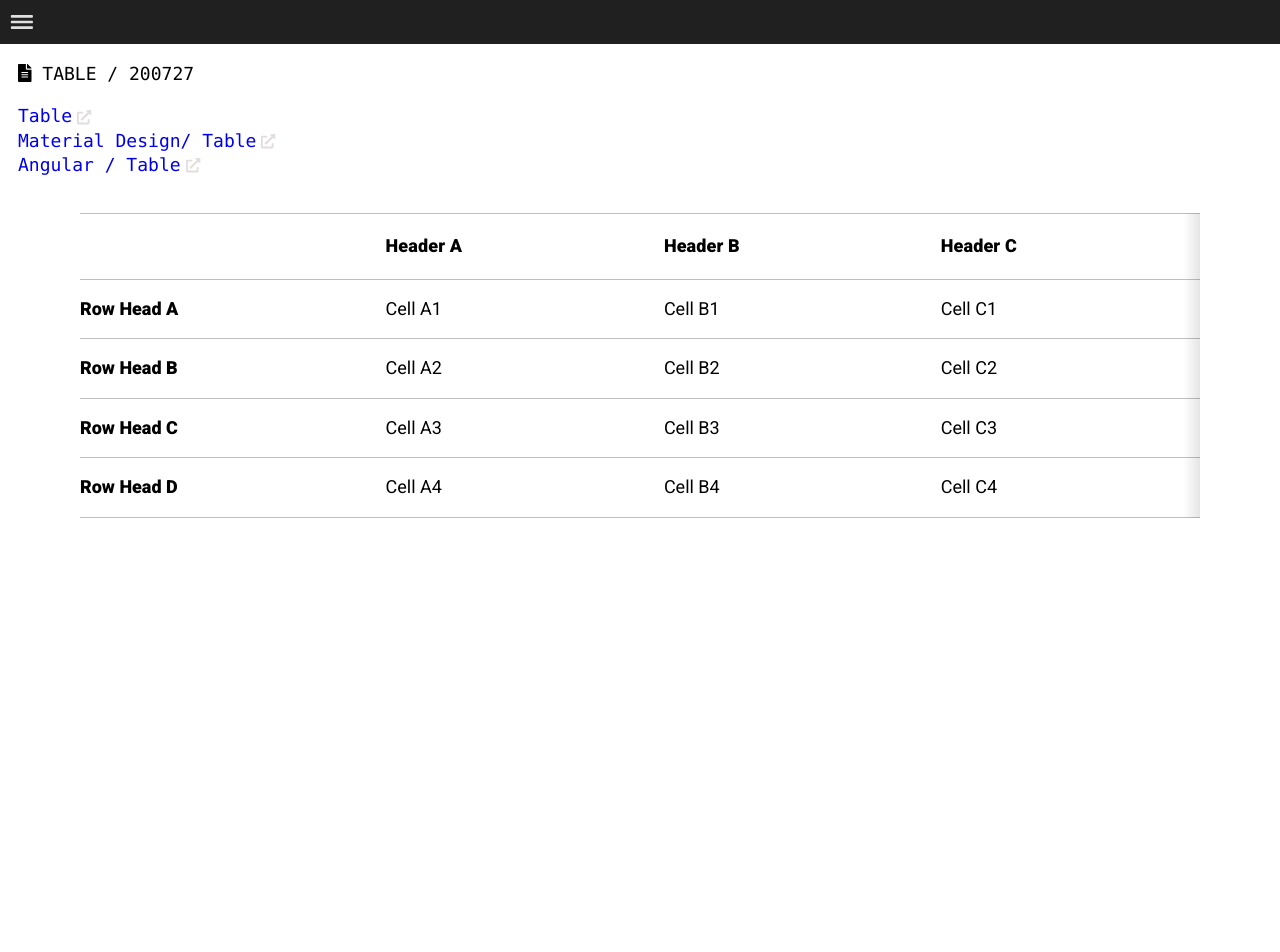
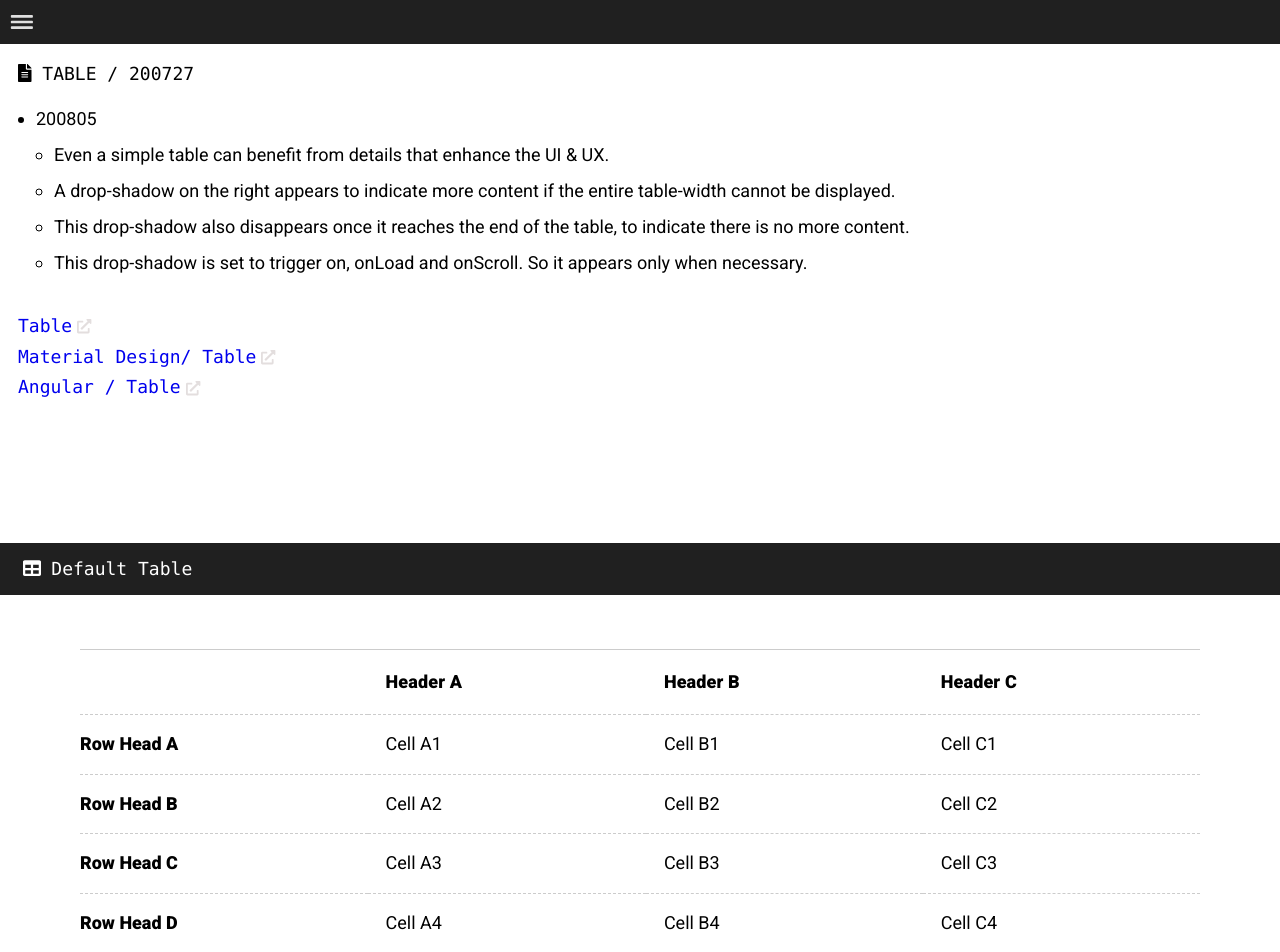
Before and after one commit to Tivo389/94_200318-OET-LIBRARY, a React (Create React App) app: page / in a window 1280 px wide. Shown: the top 952 px of the page. Before the commit the page ends 800 px from the top, so only its background shows below. Built offline with nearby package versions, Linux system fonts and the light colour scheme.

Commit message:
200805 / 200805_table - Made more adjustments to the table - Added slight UI & UX enhancement - Added comparison of Default and Enhanced

```diff
--- a/src/App.js
+++ b/src/App.js
@@ -1,10 +1,10 @@
 import React, { useState } from 'react';
 import Navigation from './components/Navigation';
 import { library } from '@fortawesome/fontawesome-svg-core'
-import { faBars, faExternalLinkAlt, faFileAlt, faLanguage, faNewspaper, faVideo, faCalendarAlt, faPlayCircle, faComments, faMapSigns, faWindowRestore, faTimes, faStar, faHorseHead } from '@fortawesome/free-solid-svg-icons'
+import { faBars, faExternalLinkAlt, faFileAlt, faLanguage, faNewspaper, faVideo, faCalendarAlt, faPlayCircle, faComments, faMapSigns, faWindowRestore, faTimes, faStar, faHorseHead, faTable } from '@fortawesome/free-solid-svg-icons'
 import SectionPrimary from './components/SectionPrimary';
 
-library.add(faBars, faExternalLinkAlt, faFileAlt, faLanguage, faNewspaper, faVideo, faCalendarAlt, faPlayCircle, faComments, faMapSigns, faWindowRestore, faTimes, faStar, faHorseHead);
+library.add(faBars, faExternalLinkAlt, faFileAlt, faLanguage, faNewspaper, faVideo, faCalendarAlt, faPlayCircle, faComments, faMapSigns, faWindowRestore, faTimes, faStar, faHorseHead, faTable);
 
 function App() {
   const [content, setContent] = useState("table");
--- a/src/components/SectionCarouselPaddleBottomUI.js
+++ b/src/components/SectionCarouselPaddleBottomUI.js
@@ -8,10 +8,12 @@ class SectionCarouselPaddleBottomUI extends Component {
       <>
         <section className="sectionContainer">
           <code><FontAwesomeIcon icon="file-alt"/> Carousel / Paddle / Bottom-UI / 200526</code>
-          <li>In terms of a Paddle UI, placing it on the bottom definitely is much easier to use.</li>
-          <li>The content not being covered by the hand is a much better experience. However, the UI does take up about 15% of the height.</li>
-          <li>The loop feature works nicer than expected.</li>
-          <li>Noticability is lower, but the Swipe UI allows for more space, and less clutter.</li>
+          <ul>
+            <li>In terms of a Paddle UI, placing it on the bottom definitely is much easier to use.</li>
+            <li>The content not being covered by the hand is a much better experience. However, the UI does take up about 15% of the height.</li>
+            <li>The loop feature works nicer than expected.</li>
+            <li>Noticability is lower, but the Swipe UI allows for more space, and less clutter.</li>
+          </ul>
         </section>
         <section className="sectionContainer noPaddingBottom">
           <code className="sectionHeader"><FontAwesomeIcon icon="horse-head"/> Carousel / Paddle / Bottom-UI</code>
--- a/src/components/SectionTable.js
+++ b/src/components/SectionTable.js
@@ -1,5 +1,6 @@
 import React, { Component } from 'react';
 import { FontAwesomeIcon } from '@fortawesome/react-fontawesome'
+import { addClass, removeClass } from './Helper';
 
 class SectionTable extends Component {
   // COMPONENT VARIALBES
@@ -8,9 +9,16 @@ class SectionTable extends Component {
   bar = false;
 
   // LIFECYCLE METHODS
-  componentDidMount() {}
+  componentDidMount() {
+    // Check On Load
+    this.updateTableContainer();
+    // Check On Window Resize
+    window.addEventListener('resize', this.updateTableContainer);
+  }
   componentDidUpdate() {}
-  componentWillUnmount() {}
+  componentWillUnmount() {
+    window.removeEventListener('resize', this.updateTableContainer);
+  }
 
   // RENDER OF COMPONENT
   render() {
@@ -18,6 +26,15 @@ class SectionTable extends Component {
       <>
       <section className="sectionContainer">
         <code><FontAwesomeIcon icon="file-alt"/> TABLE / 200727</code>
+        <ul>
+          <li>200805</li>
+          <ul>
+            <li>Even a simple table can benefit from details that enhance the UI &amp; UX.</li>
+            <li>A drop-shadow on the right appears to indicate more content if the entire table-width cannot be displayed.</li>
+            <li>This drop-shadow also disappears once it reaches the end of the table, to indicate there is no more content.</li>
+            <li>This drop-shadow is set to trigger on, onLoad and onScroll. So it appears only when necessary.</li>
+          </ul>
+        </ul>
         <div className="linksContainer">
           <a
             href="https://developer.mozilla.org/en-US/docs/Web/HTML/Element/table"
@@ -40,7 +57,49 @@ class SectionTable extends Component {
         </div>
       </section>
       <section className="sectionContainer">
-        <div className="tableContainer">
+        <code className="sectionHeader"><FontAwesomeIcon icon="table"/> Default Table</code>
+        <div className="defaultTableContainer">
+          <table className="defaultTableElement">
+            <thead className="tableHeader">
+              <tr>
+                <th className="tableHeaderCell"></th>
+                <th className="tableHeaderCell">Header A</th>
+                <th className="tableHeaderCell">Header B</th>
+                <th className="tableHeaderCell">Header C</th>
+              </tr>
+            </thead>
+            <tbody className="tableBody">
+              <tr className="tableBodyRow">
+                <td className="tableRowHeaderCell">Row Head A</td>
+                <td className="tableBodyCell">Cell A1</td>
+                <td className="tableBodyCell">Cell B1</td>
+                <td className="tableBodyCell">Cell C1</td>
+              </tr>
+              <tr className="tableBodyRow">
+                <td className="tableRowHeaderCell">Row Head B</td>
+                <td className="tableBodyCell">Cell A2</td>
+                <td className="tableBodyCell">Cell B2</td>
+                <td className="tableBodyCell">Cell C2</td>
+              </tr>
+              <tr className="tableBodyRow">
+                <td className="tableRowHeaderCell">Row Head C</td>
+                <td className="tableBodyCell">Cell A3</td>
+                <td className="tableBodyCell">Cell B3</td>
+                <td className="tableBodyCell">Cell C3</td>
+              </tr>
+              <tr className="tableBodyRow">
+                <td className="tableRowHeaderCell">Row Head D</td>
+                <td className="tableBodyCell">Cell A4</td>
+                <td className="tableBodyCell">Cell B4</td>
+                <td className="tableBodyCell">Cell C4</td>
+              </tr>
+            </tbody>
+          </table>
+        </div>
+      </section>
+      <section className="sectionContainer">
+        <code className="sectionHeader"><FontAwesomeIcon icon="table"/> Enhanced Table</code>
+        <div className="tableContainer" onScroll={e => this.handleOnscroll(e)}>
           <table className="tableElement">
             <thead className="tableHeader">
               <tr>
@@ -83,10 +142,35 @@ class SectionTable extends Component {
     );
   }
 
-  // FUNCTION: BASIC EXPLANATION HERE
-  // - Detailed explanation here
-  sampleFunction = () => {
-    console.log('sampleFunction!');
+  // - Verify if the Table is overflowing or not and return a Boolean value
+  verifyTableOverflow = () => {
+    // Section Container Variables
+    const domSectionContainer = document.querySelector('.sectionContainer');
+    const dSCWidth = parseFloat(window.getComputedStyle(domSectionContainer).width);
+    const dSCPadding = parseFloat(window.getComputedStyle(domSectionContainer).paddingLeft);
+    const dSCInnerWidth = dSCWidth - (dSCPadding * 2);
+    // Table Element Variables
+    const domTableElement = document.querySelector('.tableElement');
+    const dTEWidth = parseFloat(window.getComputedStyle(domTableElement).width);
+    // Return Value
+    return dTEWidth > dSCInnerWidth;
+  };
+
+  // - Update the Table Container classlist based on a Boolean value
+  updateTableContainer = () => {
+    const dTC = document.querySelector('.tableContainer');
+    const booleanTableOverflow = this.verifyTableOverflow();
+    booleanTableOverflow ? addClass(dTC, 'overflowActive') : removeClass(dTC, 'overflowActive');
+  };
+
+  //
+  handleOnscroll = (e) => {
+    const target = e.currentTarget;
+    const dTCWidth = parseFloat(window.getComputedStyle(target).width);
+    const scrollWidth = target.scrollWidth;
+    const scrollLeft = target.scrollLeft;
+    const scrolledToEnd = (scrollLeft + dTCWidth) >= scrollWidth;
+    scrolledToEnd ? removeClass(target, 'overflowActive') : addClass(target, 'overflowActive');
   };
 }
 
--- a/src/css/_table.scss
+++ b/src/css/_table.scss
@@ -1,10 +1,16 @@
+.defaultTableContainer,
 .tableContainer {
-  background: linear-gradient(-90deg, rgba(0,0,0,0.1) 0%, rgba(0,0,0,0) 1.5%);
   margin: 0 auto;
   max-width: 1120px;
   overflow-x: auto;
   width: 100%;
+  border-top: 1px solid rgba(0,0,0,0.2);
+  border-bottom: 1px solid rgba(0,0,0,0.2);
+  &.overflowActive {
+    background: linear-gradient(-90deg, rgba(0,0,0,0.1) 0%, rgba(0,0,0,0) 1.5%);
+  }
 }
+.defaultTableElement,
 .tableElement {
   font-family: $ffBody;
   border-collapse: collapse;
@@ -19,7 +25,6 @@
   padding: 1.125em 1em;
   letter-spacing: .0075em;
   line-height: 1.35;
-  border-top: 1px solid rgba(0,0,0,0.25);
   text-align: left;
 }
 .tableBody {
@@ -27,10 +32,7 @@
   line-height: 1.25;
 }
 .tableBodyRow {
-  border-bottom: 1px solid rgba(0,0,0,0.25);
-  &:first-of-type {
-    border-top: 1px solid rgba(0,0,0,0.25);
-  }
+  border-top: 1px dashed rgba(0,0,0,0.2);
 }
 .tableRowHeaderCell {
   font-weight: bolder;
--- a/src/css/index.css
+++ b/src/css/index.css
@@ -1406,13 +1406,19 @@ body.hideOverflow {
       transform: translateX(calc(calc(44px / 2) * -1));
       display: none; } }
 
+.defaultTableContainer,
 .tableContainer {
-  background: linear-gradient(-90deg, rgba(0, 0, 0, 0.1) 0%, rgba(0, 0, 0, 0) 1.5%);
   margin: 0 auto;
   max-width: 1120px;
   overflow-x: auto;
-  width: 100%; }
-
+  width: 100%;
+  border-top: 1px solid rgba(0, 0, 0, 0.2);
+  border-bottom: 1px solid rgba(0, 0, 0, 0.2); }
+  .defaultTableContainer.overflowActive,
+  .tableContainer.overflowActive {
+    background: linear-gradient(-90deg, rgba(0, 0, 0, 0.1) 0%, rgba(0, 0, 0, 0) 1.5%); }
+
+.defaultTableElement,
 .tableElement {
   font-family: "Roboto", "Helvetica Neue", Helvetica, Arial, sans-serif;
   border-collapse: collapse;
@@ -1427,7 +1433,6 @@ body.hideOverflow {
   padding: 1.125em 1em;
   letter-spacing: .0075em;
   line-height: 1.35;
-  border-top: 1px solid rgba(0, 0, 0, 0.25);
   text-align: left; }
 
 .tableBody {
@@ -1435,9 +1440,7 @@ body.hideOverflow {
   line-height: 1.25; }
 
 .tableBodyRow {
-  border-bottom: 1px solid rgba(0, 0, 0, 0.25); }
-  .tableBodyRow:first-of-type {
-    border-top: 1px solid rgba(0, 0, 0, 0.25); }
+  border-top: 1px dashed rgba(0, 0, 0, 0.2); }
 
 .tableRowHeaderCell {
   font-weight: bolder;
@@ -1494,10 +1497,13 @@ li {
       color: #988686; } }
 
 .linksContainer {
-  margin-top: 1em; }
+  margin-top: 1em;
+  display: flex;
+  flex-direction: column; }
   .linksContainer a {
-    display: block;
-    margin-right: 1.5em; }
+    margin-right: auto; }
+  .linksContainer a + a {
+    margin-top: 0.35em; }
 
 .sectionContainer {
   padding: 1rem;
--- a/src/css/index.scss
+++ b/src/css/index.scss
@@ -66,9 +66,13 @@ li {
 }
 .linksContainer {
   margin-top: 1em;
+  display: flex;
+  flex-direction: column;
   & a {
-    display: block;
-    margin-right: 1.5em;
+    margin-right: auto;
+  }
+  & a + a  {
+    margin-top: 0.35em;
   }
 }
 .sectionContainer {
```
